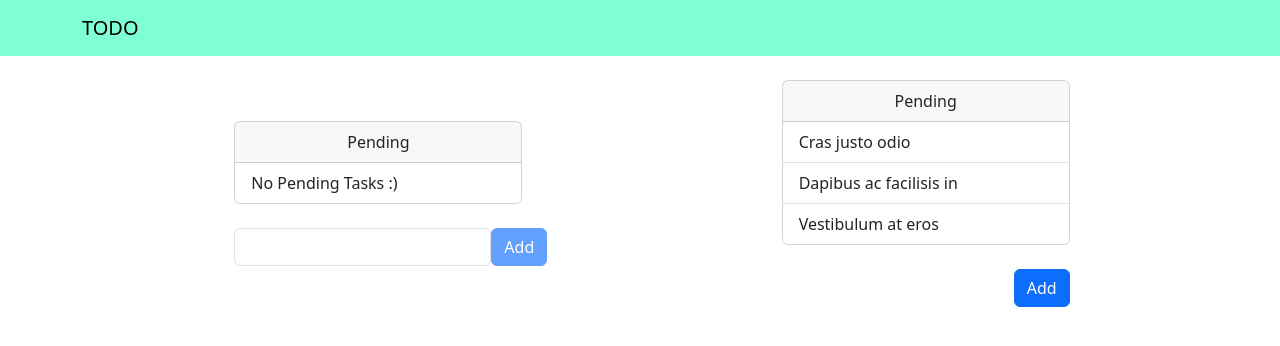
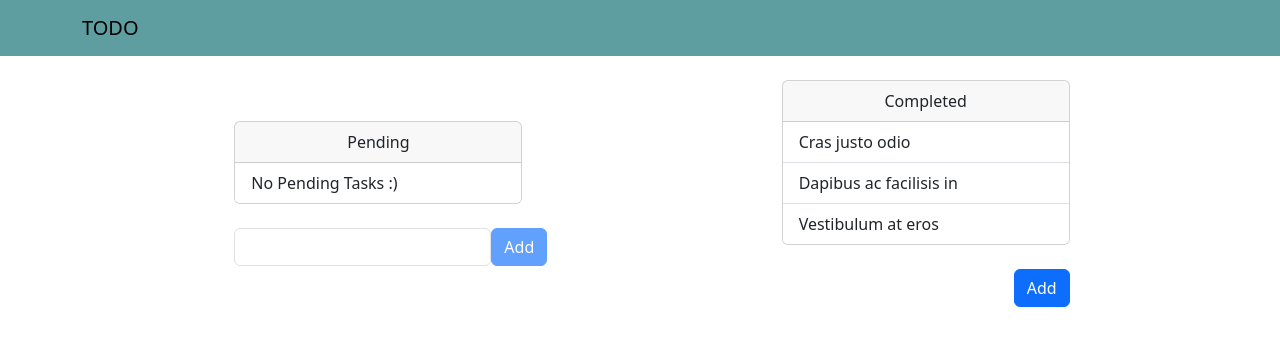
Before and after one commit to Pritsam/TODO, a React (Vite) app: page / in a window 1280 px wide. Shown: the top 346 px of the page. Built offline with nearby package versions, Linux system fonts and the light colour scheme.

Commit message:
remove tasks

```diff
--- a/package.json
+++ b/package.json
@@ -10,10 +10,12 @@
     "preview": "vite preview"
   },
   "dependencies": {
+    "@reduxjs/toolkit": "^1.9.5",
     "bootstrap": "^5.3.1",
     "react": "^18.2.0",
     "react-bootstrap": "^2.8.0",
-    "react-dom": "^18.2.0"
+    "react-dom": "^18.2.0",
+    "react-redux": "^8.1.2"
   },
   "devDependencies": {
     "@types/react": "^18.2.15",
--- a/src/App.tsx
+++ b/src/App.tsx
@@ -1,10 +1,10 @@
 import "bootstrap/dist/css/bootstrap.min.css";
-import { Background } from "./Components/Background";
+import { Pending } from "./Components/Pending";
 import { Header } from "./Components/Header";
-import { BackgroundC } from "./Components/BackgroundC";
+import { Completed } from "./Components/Completed";
 import { Stack } from "react-bootstrap";
 
-export type NewTask = {
+export type Task = {
   id: number;
   value: string;
 };
@@ -14,8 +14,8 @@ function App() {
     <div>
       <Header />
       <Stack className="justify-content-evenly" direction="horizontal">
-        <Background />
-        <BackgroundC />
+        <Pending />
+        <Completed />
       </Stack>
     </div>
   );
--- a/src/Components/AddTask.tsx
+++ b/src/Components/AddTask.tsx
@@ -1,9 +1,9 @@
 import { FormEvent, useState } from "react";
 import { Button, Col, Form, Row, Stack } from "react-bootstrap";
-import { NewTask } from "../App";
+import { Task } from "../App";
 
 type AddTaskProps = {
-  addTask: (newTask: NewTask) => void;
+  addTask: (newTask: Task) => void;
 };
 
 export const AddTask = ({ addTask }: AddTaskProps) => {
--- a/src/Components/BackgroundC.tsx
+++ b/src/Components/Completed.tsx
@@ -1,11 +1,12 @@
 import { Card, ListGroup, Button } from "react-bootstrap";
 
-export const BackgroundC = () => {
+export const Completed = () => {
+
   return (
     <div className="ms-4">
       <Card className="mb-4" style={{ width: "18rem" }}>
         <Card.Header className="d-flex justify-content-center">
-          Pending
+          Completed
         </Card.Header>
         <ListGroup variant="flush">
           <ListGroup.Item>Cras justo odio</ListGroup.Item>
--- a/src/Components/Header.tsx
+++ b/src/Components/Header.tsx
@@ -4,7 +4,7 @@ import { Container, Navbar } from 'react-bootstrap';
 export const Header = () => {
 
   return (
-    <Navbar expand="lg" className="mb-4" style={{backgroundColor: '#7FFFD4'}} >
+    <Navbar expand="lg" className="mb-4" style={{backgroundColor: '#5F9EA0'}} >
       <Container>
         <Navbar.Brand href="#">TODO</Navbar.Brand>
       </Container>
--- a/src/Components/Background.tsx
+++ b/src/Components/Pending.tsx
@@ -1,10 +1,10 @@
 import { Card, ListGroup, Button, Stack } from "react-bootstrap";
 import { AddTask } from "./AddTask";
 import { useEffect, useState } from "react";
-import { NewTask } from "../App";
+import { Task } from "../App";
 
-export const Background = () => {
-  const [tasks, setTasks] = useState<NewTask[]>([]);
+export const Pending = () => {
+  const [tasks, setTasks] = useState<Task[]>([]);
 
   const listData = tasks.length ? (
     tasks.map((task) => (
@@ -19,8 +19,8 @@ export const Background = () => {
             className="d-flex justify-content-end"
             gap={2}
           >
-            <Button>-</Button>
-            <Button>x</Button>
+            <Button onClick={() => onComplete(task.id)}>-</Button>
+            <Button onClick={() => onRemove(task.id)}>x</Button>
           </Stack>
         </Stack>
       </ListGroup.Item>
@@ -29,25 +29,34 @@ export const Background = () => {
     <ListGroup.Item> No Pending Tasks :)</ListGroup.Item>
   );
 
-  const addTask = (newTask: NewTask) => {
+  const addTask = (newTask: Task) => {
     setTasks([...tasks, newTask]);
   };
 
+  const onRemove = (taskID: number): void => {
+    setTasks((prevTasks) => prevTasks.filter(task => task.id !== taskID))
+  }
+
+  const onComplete=(taskID: number): void=>{
+    setTasks((prevTasks) => prevTasks.filter(task => task.id !== taskID))
+  }
+
   useEffect(() => {
-    console.log("first use effect")
+    // console.log("first use effect")
     const storedTasksString = localStorage.getItem('tasks');
     if (storedTasksString !== null) {
-      const storedTasks: NewTask[] = JSON.parse(storedTasksString);
+      const storedTasks: Task[] = JSON.parse(storedTasksString);
       setTasks(storedTasks);
     }
   }, []);
 
   useEffect(() => {
-    console.log("second use effect")
+    // console.log("second use effect")
     if (tasks.length > 0) {
       localStorage.setItem('tasks', JSON.stringify(tasks));
     }
   }, [tasks]);
+
 
   return (
     <div className="ms-4">
```
Also changed, not shown: 1 other file (tests, documents, lock files or other folders).
